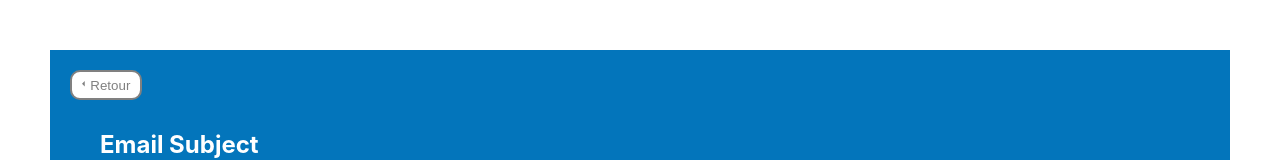
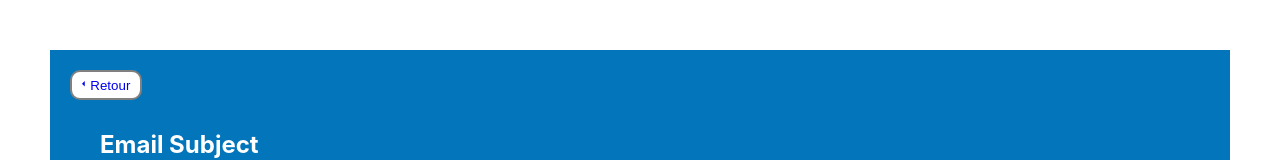
Before and after one commit to AlinManole/benevolat-konexio-frontend-admin, a React (Create React App) app: page /mail in a window 1280 px wide. Shown: the top 160 px of the page. Built offline with nearby package versions, Linux system fonts and the light colour scheme.

Commit message:
push mail page

```diff
--- a/src/pages/Mail.js
+++ b/src/pages/Mail.js
@@ -1,4 +1,5 @@
 import React from 'react';
+import { Link } from 'react-router-dom';
 import styled from 'styled-components';
 import { FaReply } from 'react-icons/fa'
 import { MdOutlineArrowLeft } from 'react-icons/md'
@@ -61,7 +62,11 @@ const Mail = () => {
     return (
         <Container>
             <BlueHeader>
-                <ButtonBack><MdOutlineArrowLeft />Retour</ButtonBack>
+                <ButtonBack>
+                    <Link to='/messagerie'>
+                        <MdOutlineArrowLeft />Retour
+                    </Link>
+                </ButtonBack>
                 <Subject>Email Subject</Subject>
             </BlueHeader>
             <div>
```
